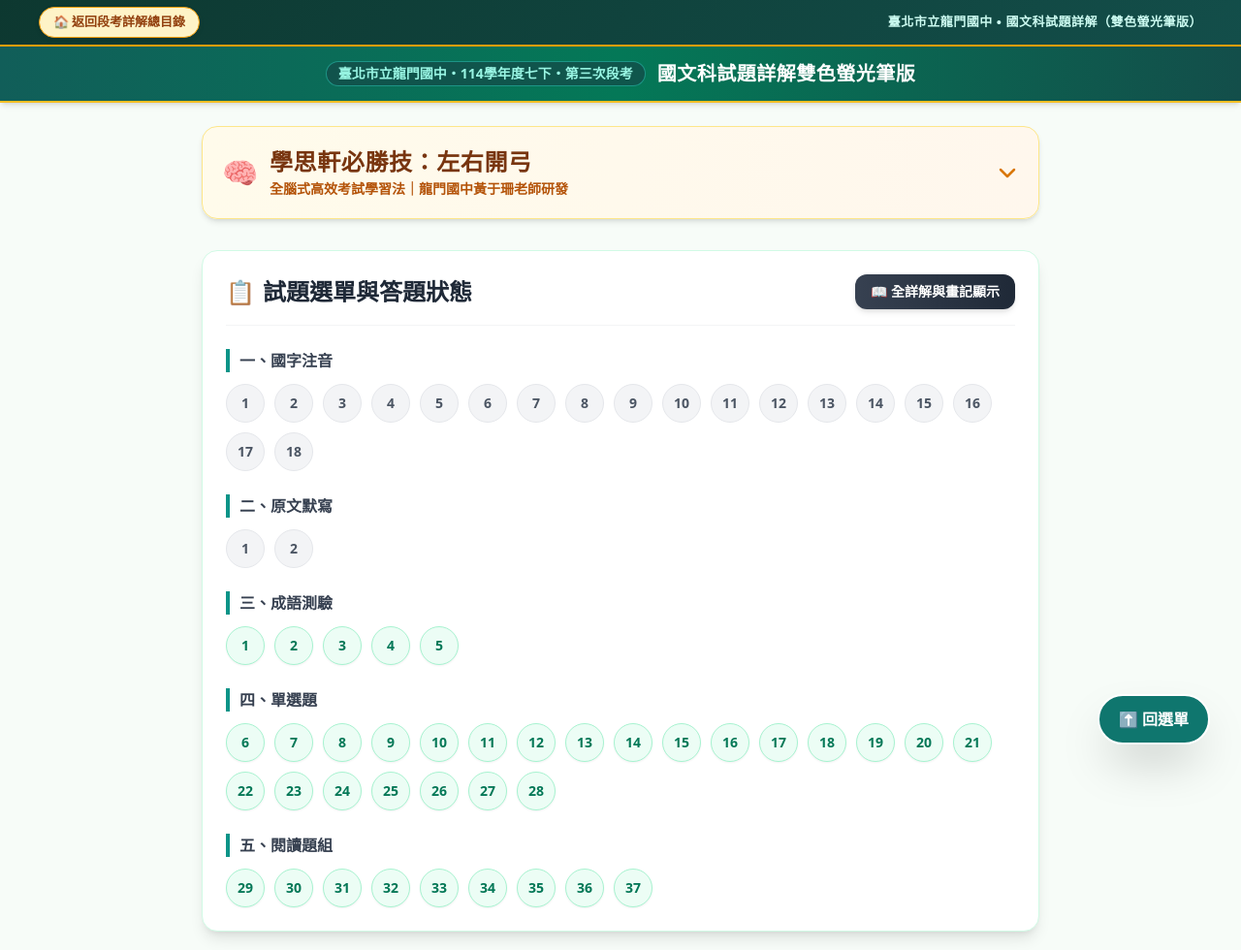
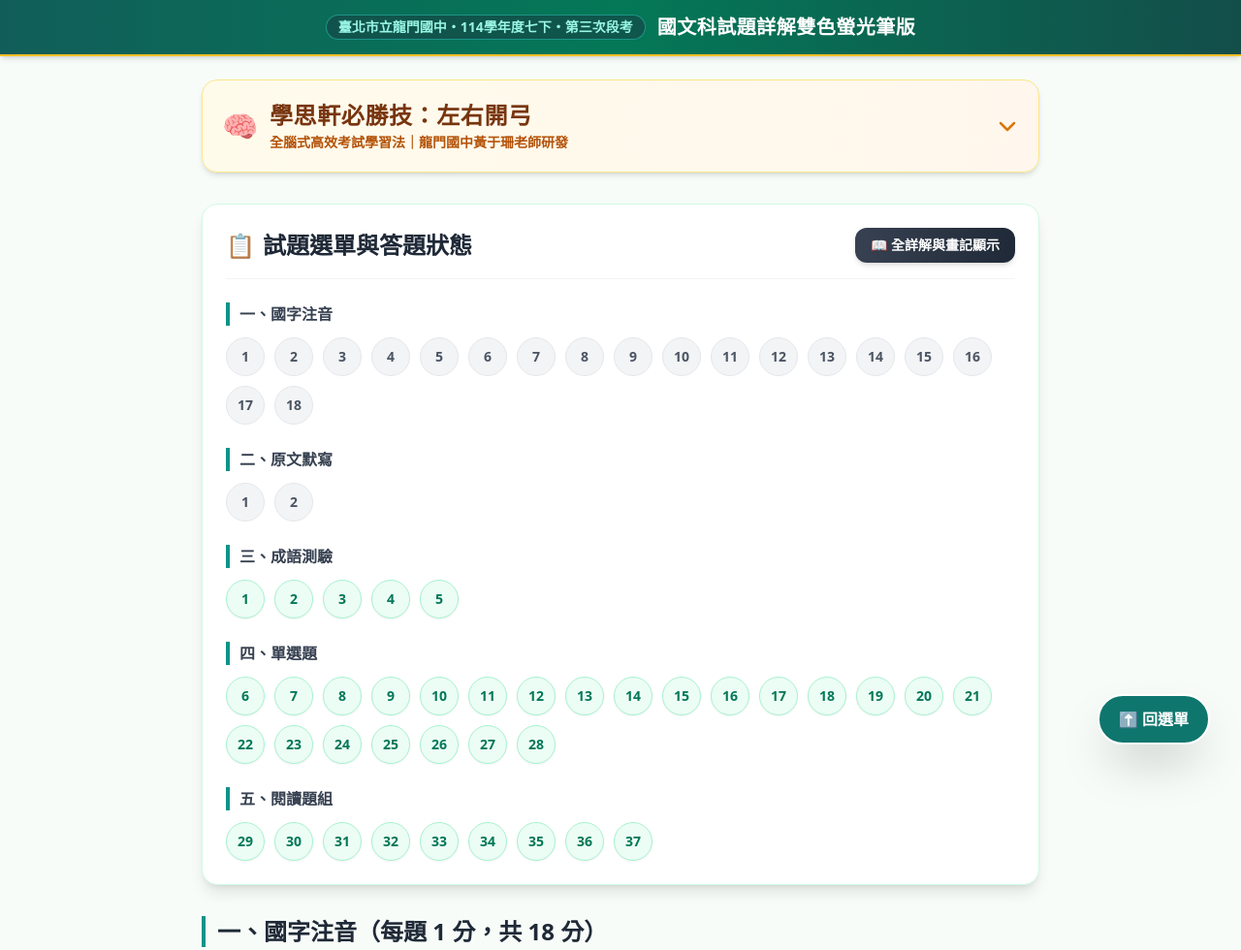
Before and after one commit to oaoadna-1313/2026_exam_explanation, a plain HTML site: page exam-explanation-7-2-3.html in a window 1280 px wide. Shown: the top 980 px of the page at 97% size. Drawn offline with nearby package versions, Linux system fonts and the light colour scheme.

Commit message:
fix: remove return to catalog button from all exam pages

```diff
--- a/exam-explanation-7-2-3.html
+++ b/exam-explanation-7-2-3.html
@@ -26,16 +26,6 @@
     </style>
 </head>
 <body>
-<div style="background: linear-gradient(135deg, #0d3830 0%, #134e4a 100%); border-bottom: 2px solid #f59e0b; padding: 7px 16px; box-sizing: border-box; font-family: -apple-system, BlinkMacSystemFont, 'Segoe UI', Roboto, 'Noto Sans TC', sans-serif;">
-    <div style="max-width: 1200px; margin: 0 auto; display: flex; justify-content: space-between; align-items: center; flex-wrap: wrap; gap: 8px;">
-        <a href="index.html" style="display: inline-flex; align-items: center; gap: 6px; padding: 5px 14px; background: #fef3c7; border: 1.5px solid #f59e0b; border-radius: 20px; color: #92400e; text-decoration: none; font-size: 13px; font-weight: 800; box-shadow: 0 2px 5px rgba(0,0,0,0.1); transition: all 0.2s;">
-            🏠 返回段考詳解總目錄
-        </a>
-        <div style="font-size: 13px; color: #ccfbf1; font-weight: 700; letter-spacing: 0.5px;">
-            臺北市立龍門國中 • 國文科試題詳解（雙色螢光筆版）
-        </div>
-    </div>
-</div>
     <div id="root"></div>
 
     <script type="text/babel">
```
Also changed, not shown: exam-explanation-8-1-1.html (+0 -10 lines).
